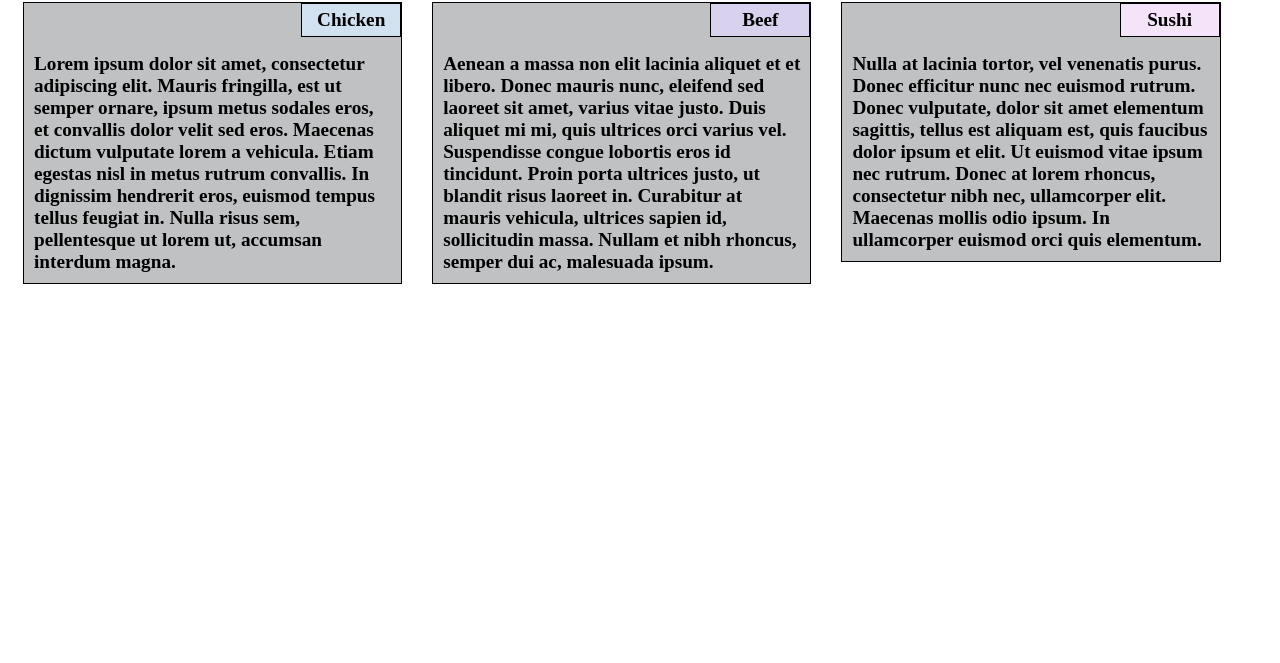
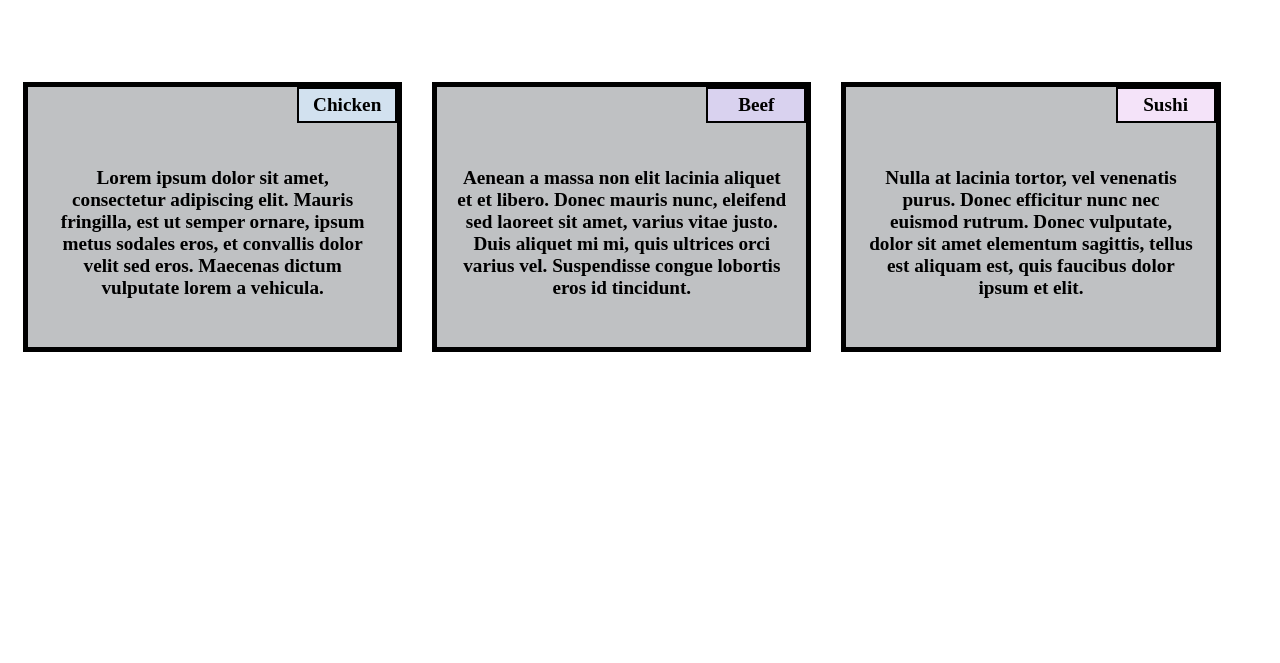
Before and after one commit to Shiristy60/coursera_assignment, a plain HTML site: page index.html in a window 1280 px wide. Shown: the part 137-800 px from the top of the page. Drawn offline with Linux system fonts and the light colour scheme.

Commit message:
fourth commit

```diff
--- a/css/index.css
+++ b/css/index.css
@@ -40,8 +40,8 @@ body{
 h1{
 	text-transform: uppercase;
 	text-align: center;
-	margin-top: 50px;
-	margin-bottom: 30px;
+	margin-top: 80px;
+	margin-bottom: 80px;
 }
 
 .section  div  div  .title {
@@ -51,18 +51,20 @@ h1{
 		right:0;
 		margin-bottom:30px;
 		background-color: pink;
-		border: 1px solid black;
+		border: 2px solid black;
 		padding: 5px;
 		width:100px;
 		text-align: center;
 	}
 
 .section  div  div{
-		border : 1px solid;
+		border : 5px solid;
 		font-weight: 600;
 		padding:10px;
 		float :left;
-		padding-top: 50px;
+		padding-top:80px;
+		padding-left: 20px;
+		padding-right: 20px;
 }
 
 
@@ -73,6 +75,8 @@ h1{
 .col1, .col2, .col3{
 	background-color: #BFC1C3;
 	position: relative;
+	height:270px;
+	text-align: center;
 }
 
 .section > div > .col1 .title{
--- a/index.html
+++ b/index.html
@@ -11,15 +11,15 @@
 		<div class="row">
 			<div class="col1">
 				<div class="title">Chicken</div>
-				Lorem ipsum dolor sit amet, consectetur adipiscing elit. Mauris fringilla, est ut semper ornare, ipsum metus sodales eros, et convallis dolor velit sed eros. Maecenas dictum vulputate lorem a vehicula. Etiam egestas nisl in metus rutrum convallis. In dignissim hendrerit eros, euismod tempus tellus feugiat in. Nulla risus sem, pellentesque ut lorem ut, accumsan interdum magna.
+				Lorem ipsum dolor sit amet, consectetur adipiscing elit. Mauris fringilla, est ut semper ornare, ipsum metus sodales eros, et convallis dolor velit sed eros. Maecenas dictum vulputate lorem a vehicula.
 			</div>
 			<div class="col2">
 				<div class="title">Beef</div>
-				Aenean a massa non elit lacinia aliquet et et libero. Donec mauris nunc, eleifend sed laoreet sit amet, varius vitae justo. Duis aliquet mi mi, quis ultrices orci varius vel. Suspendisse congue lobortis eros id tincidunt. Proin porta ultrices justo, ut blandit risus laoreet in. Curabitur at mauris vehicula, ultrices sapien id, sollicitudin massa. Nullam et nibh rhoncus, semper dui ac, malesuada ipsum.
+				Aenean a massa non elit lacinia aliquet et et libero. Donec mauris nunc, eleifend sed laoreet sit amet, varius vitae justo. Duis aliquet mi mi, quis ultrices orci varius vel. Suspendisse congue lobortis eros id tincidunt.
 			</div>
 			<div class="col3">
 				<div class="title">Sushi</div>
-				Nulla at lacinia tortor, vel venenatis purus. Donec efficitur nunc nec euismod rutrum. Donec vulputate, dolor sit amet elementum sagittis, tellus est aliquam est, quis faucibus dolor ipsum et elit. Ut euismod vitae ipsum nec rutrum. Donec at lorem rhoncus, consectetur nibh nec, ullamcorper elit. Maecenas mollis odio ipsum. In ullamcorper euismod orci quis elementum.
+				Nulla at lacinia tortor, vel venenatis purus. Donec efficitur nunc nec euismod rutrum. Donec vulputate, dolor sit amet elementum sagittis, tellus est aliquam est, quis faucibus dolor ipsum et elit.
 			</div>
 		</div>
 	</div>
```
